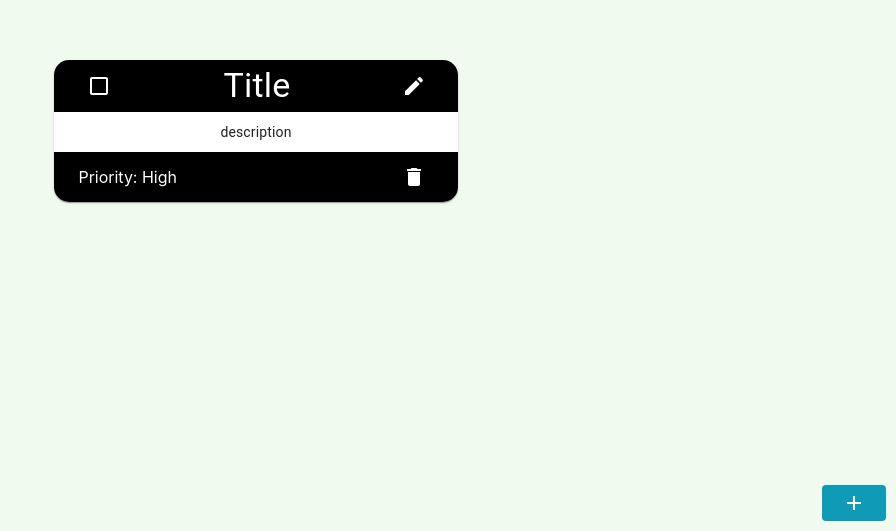
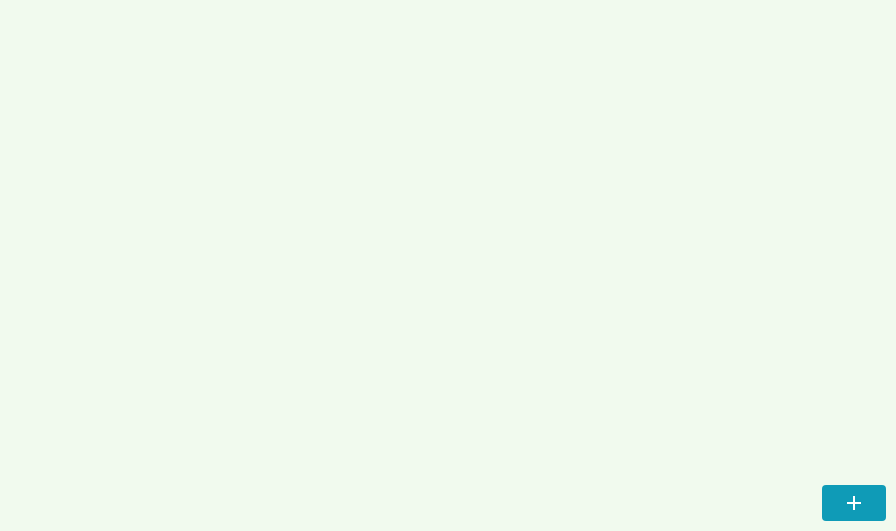
Before and after one commit to DenysTymchenko/Tasks-List, a React (Create React App) app: page / in a window 1280 px wide. Shown: the part 269-800 px from the top of the page, without its empty margins (384-1280 px from the left). Built offline with nearby package versions, Linux system fonts and the light colour scheme.

Commit message:
tasks can be deleted now

```diff
--- /dev/null
+++ b/src/components/TaskItem/TaskFooter/TaskFooter.jsx
@@ -0,0 +1,17 @@
+import {
+  Container,
+  Typography,
+  IconButton,
+} from "@mui/material";
+import DeleteIcon from '@mui/icons-material/Delete';
+
+export default function TaskFooter({ priority, handleDeleteTask }) {
+  return (
+    <Container className='task-footer'>
+    <Typography className='priority' variant='body'>Priority: {priority}</Typography>
+    <IconButton onClick={handleDeleteTask}>
+      <DeleteIcon />
+    </IconButton>
+  </Container>
+  )
+}
--- /dev/null
+++ b/src/components/TaskItem/TaskHeader/TaskHeader.jsx
@@ -0,0 +1,19 @@
+import {
+  Checkbox,
+  Container,
+  Typography,
+  IconButton,
+} from "@mui/material";
+import EditIcon from '@mui/icons-material/Edit';
+
+export default function TaskHeader({ title }) {
+  return (
+    <Container className='task-header'>
+      <Checkbox />
+      <Typography className='title' variant='h4'>{title}</Typography>
+      <IconButton>
+        <EditIcon />
+      </IconButton>
+    </Container>
+  )
+}
--- a/src/components/TaskItem/TaskItem.css
+++ b/src/components/TaskItem/TaskItem.css
@@ -1,5 +1,6 @@
 .task {
   width: 35%;
+  gap: 20px;
 }
 
 .task * {
--- a/src/components/TaskItem/TaskItem.jsx
+++ b/src/components/TaskItem/TaskItem.jsx
@@ -1,31 +1,25 @@
+import { useDispatch } from "react-redux";
+import { deleteTask } from "../../store/modules/tasks/reducer";
 import {
-  Checkbox,
-  Container,
   Paper,
   Typography,
-  IconButton,
 } from "@mui/material";
-import EditIcon from '@mui/icons-material/Edit';
-import DeleteIcon from '@mui/icons-material/Delete';
+
+import TaskHeader from "./TaskHeader/TaskHeader";
+import TaskFooter from "./TaskFooter/TaskFooter";
 import './TaskItem.css';
 
-export default function TaskItem() {
+export default function TaskItem({ task }) {
+  const dispatch = useDispatch();
+  const handleDeleteTask = () => {
+  }
+
+    dispatch(deleteTask(task));
   return (
     <Paper className='task' sx={{ borderRadius: '15px' }}>
-      <Container className='task-header'>
-        <Checkbox />
-        <Typography className='title' variant='h4'>Title</Typography>
-        <IconButton>
-          <EditIcon />
-        </IconButton>
-      </Container>
-      <Typography className='description' variant='body2'>description</Typography>
-      <Container className='task-footer'>
-        <Typography className='priority' variant='body'>Priority: High</Typography>
-        <IconButton>
-          <DeleteIcon />
-        </IconButton>
-      </Container>
+      <TaskHeader title={task.title} />
+      {task.description && <Typography className='description' variant='body2'>{task.description}</Typography>}
+      <TaskFooter priority={task.priority} handleDeleteTask={handleDeleteTask} />
     </Paper>
   )
 }
--- a/src/pages/TaskList/TaskList.jsx
+++ b/src/pages/TaskList/TaskList.jsx
@@ -1,12 +1,14 @@
+import { useSelector } from 'react-redux';
 import { Container } from '@mui/material';
 import TaskItem from '../../components/TaskItem/TaskItem';
 import CreateNewTask from '../../components/CreateNewTask/CreateNewTask';
 import './TaskList.css'
 
 export default function TaskList() {
+  const { tasks } = useSelector((state) => state.tasksReducer);
   return (
     <Container className='task-list'>
-      <TaskItem />
+      {tasks.map((task, index) => ( <TaskItem task={task} key={index} /> ))}
       <CreateNewTask />
     </Container>
   )
```
